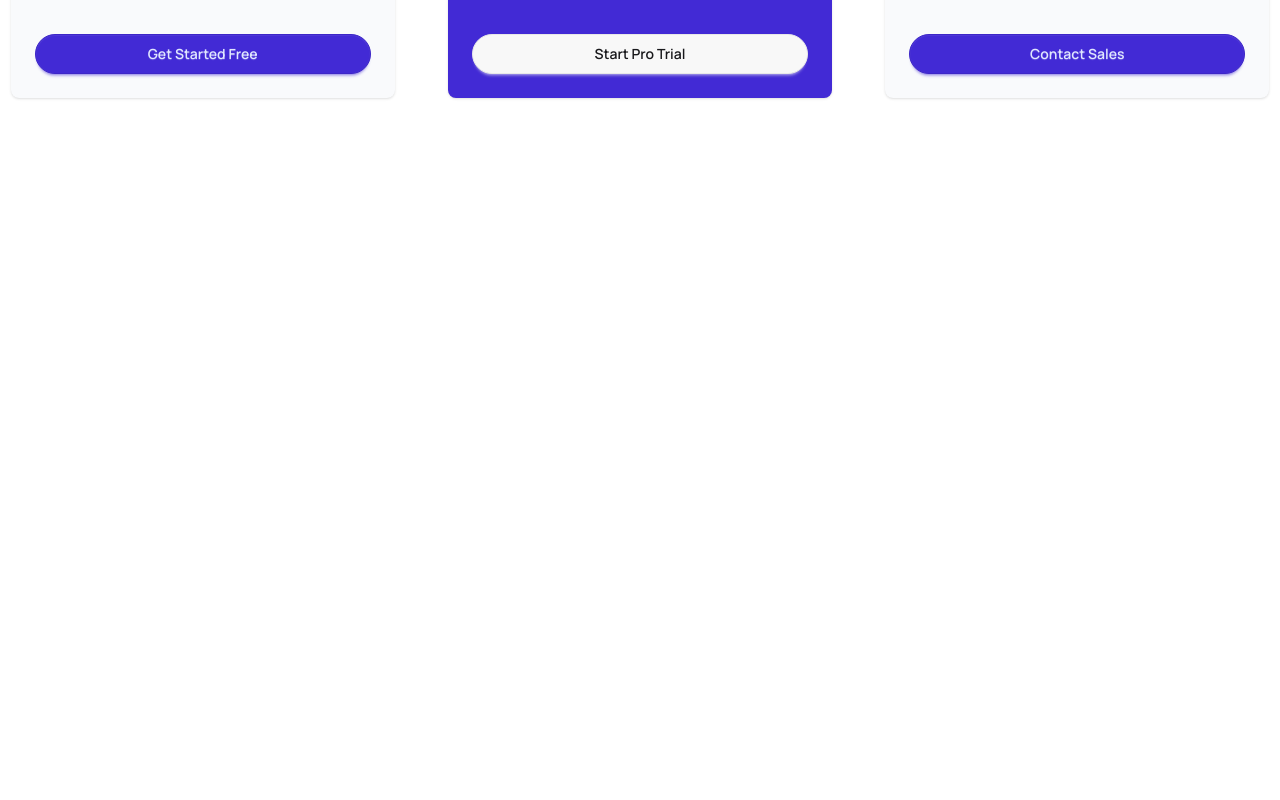
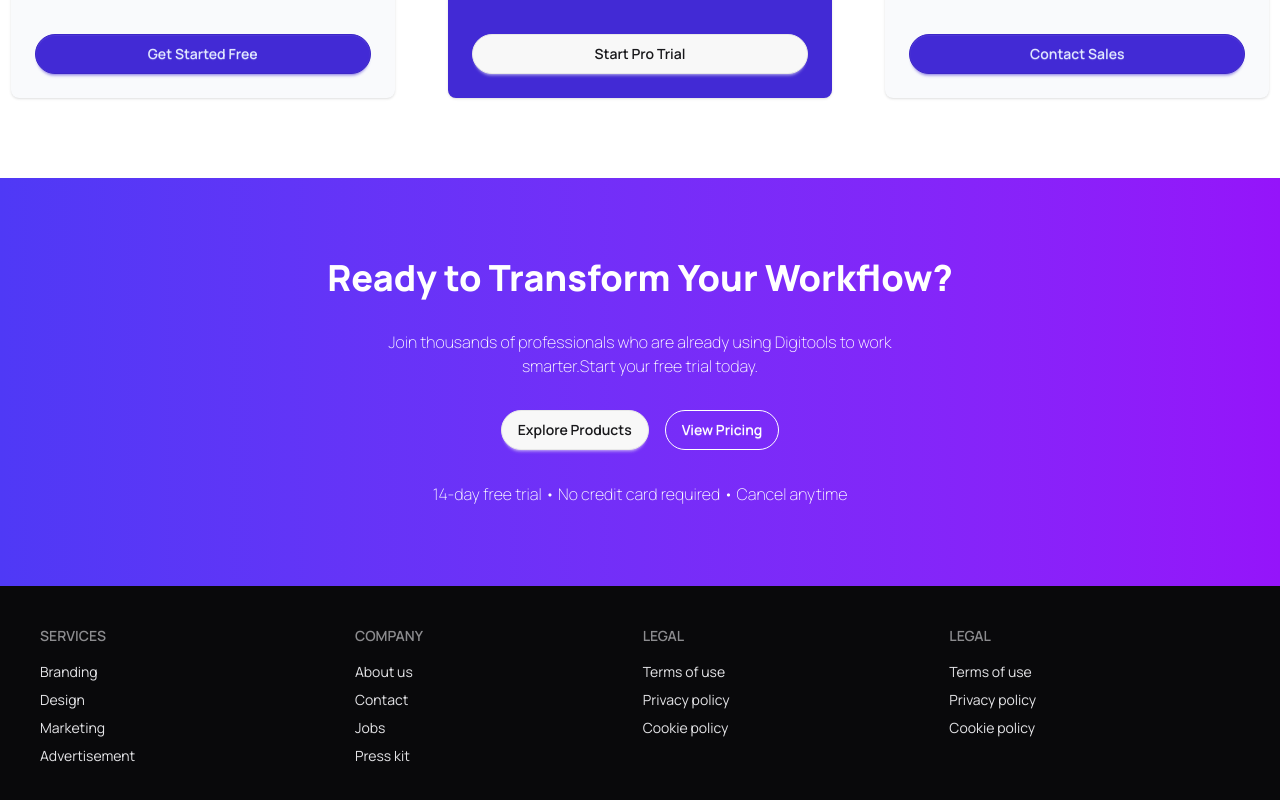
Before and after one commit to mohsin6862/Digi-tools, a React (Vite) app: page / in a window 1280 px wide. Shown: the part 4326-5126 px from the top of the page. Before the commit the page ends 4504 px from the top, so only its background shows below. Built offline with nearby package versions, Linux system fonts and the light colour scheme.

Commit message:
transform and footer section added

```diff
--- a/src/App.jsx
+++ b/src/App.jsx
@@ -7,6 +7,8 @@
 import { Suspense } from 'react'
 import GetStarted from './Components/GetStarted/GetStarted'
 import Pricing from './Components/Pricing/Pricing'
+import Transform from './Components/Transform/Transform'
+import Footer from './Components/Footer/Footer'
 
 function App() {
 const productsPromise = fetch('products.json')
@@ -25,6 +27,8 @@
       <GetStarted></GetStarted>
       <Pricing></Pricing>
      </div>
+     <Transform></Transform>
+     <Footer></Footer>
      <ToastContainer></ToastContainer>
     </>
   )
--- /dev/null
+++ b/src/Components/Footer/Footer.jsx
@@ -0,0 +1,38 @@
+import React from 'react';
+
+const Footer = () => {
+    return (
+        <div>
+            <footer className="footer sm:footer-horizontal bg-neutral text-neutral-content p-10">
+  <nav>
+    <h6 className="footer-title">Services</h6>
+    <a className="link link-hover">Branding</a>
+    <a className="link link-hover">Design</a>
+    <a className="link link-hover">Marketing</a>
+    <a className="link link-hover">Advertisement</a>
+  </nav>
+  <nav>
+    <h6 className="footer-title">Company</h6>
+    <a className="link link-hover">About us</a>
+    <a className="link link-hover">Contact</a>
+    <a className="link link-hover">Jobs</a>
+    <a className="link link-hover">Press kit</a>
+  </nav>
+  <nav>
+    <h6 className="footer-title">Legal</h6>
+    <a className="link link-hover">Terms of use</a>
+    <a className="link link-hover">Privacy policy</a>
+    <a className="link link-hover">Cookie policy</a>
+  </nav>
+  <nav>
+    <h6 className="footer-title">Legal</h6>
+    <a className="link link-hover">Terms of use</a>
+    <a className="link link-hover">Privacy policy</a>
+    <a className="link link-hover">Cookie policy</a>
+  </nav>
+</footer>
+        </div>
+    );
+};
+
+export default Footer;
--- /dev/null
+++ b/src/Components/Transform/Transform.jsx
@@ -0,0 +1,23 @@
+import React from 'react';
+
+const Transform = () => {
+    return (
+        <div className='bg-gradient-to-r from-[rgba(79,57,246,1)] to-[rgba(149,20,250,1)] p-20 text-white  text-center'>
+            <div className="text-center space-y-8 ">
+        <h1 className=" text-4xl font-extrabold">
+          Ready to Transform Your Workflow?
+        </h1>
+        <p className="font-light max-w-xl mx-auto">
+         Join thousands of professionals who are already using Digitools to work smarter.Start your free trial today.
+        </p>
+        <div className='space-x-4'>
+            <button className='btn rounded-full'>Explore Products</button>
+            <button className='btn btn-outline rounded-full'>View Pricing</button>
+        </div>
+        <p className="font-extralight ">14-day free trial • No credit card required • Cancel anytime</p>
+      </div>
+        </div>
+    );
+};
+
+export default Transform;
```
